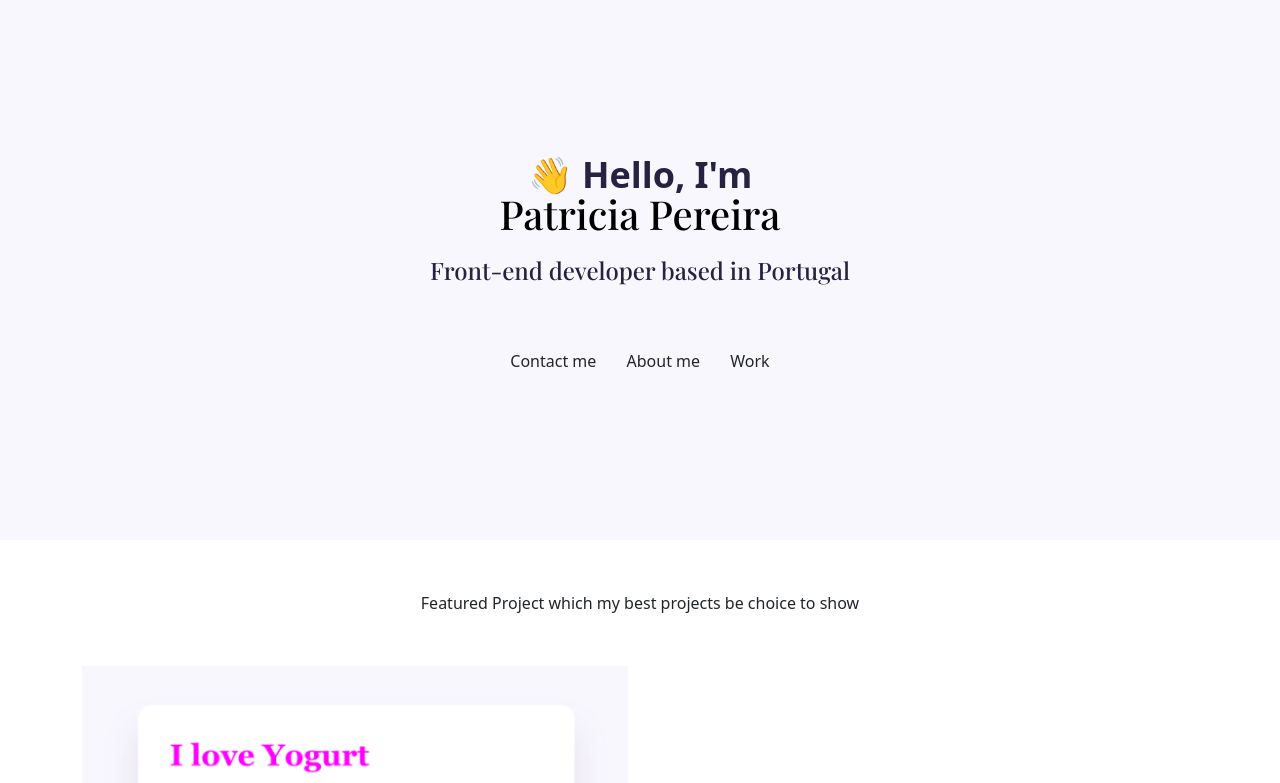
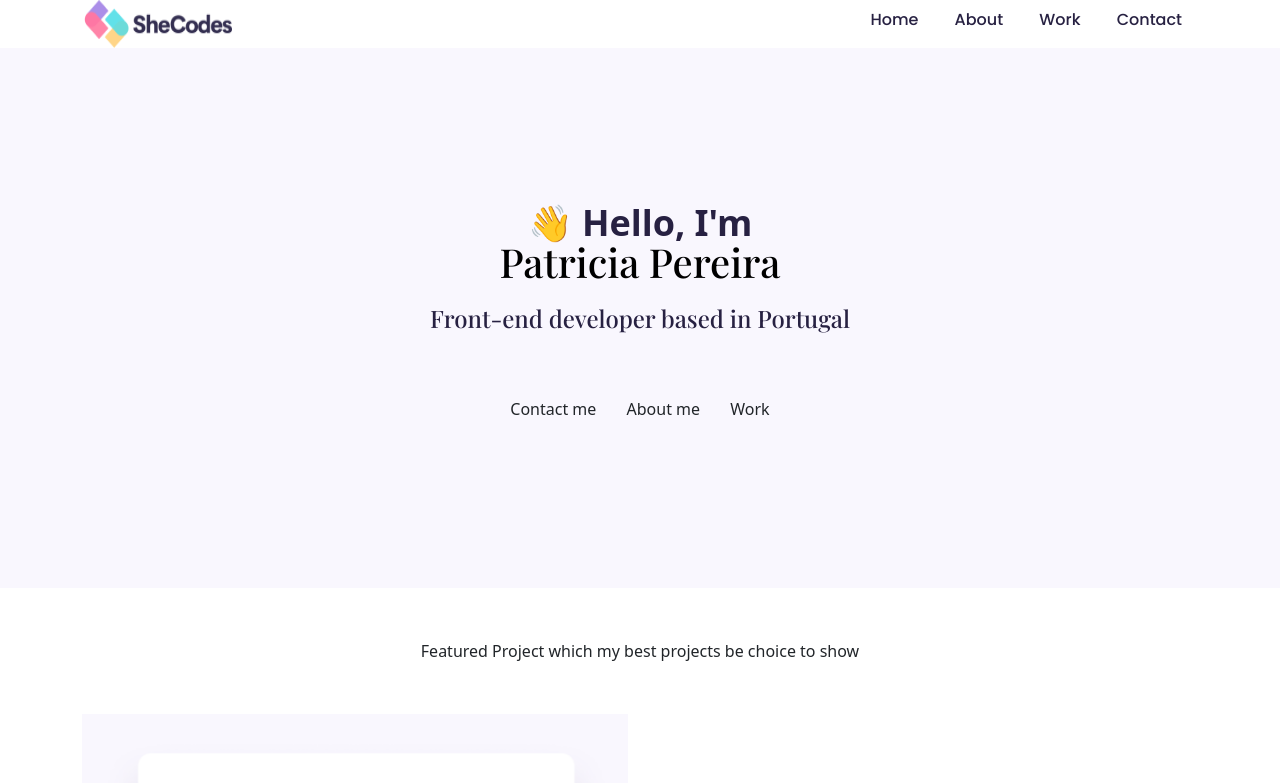
Before and after one commit to Bethanhelen/portfolio-shecodes, a plain HTML site: page index.html in a window 1280 px wide. Shown: the top 783 px of the page. Drawn offline with nearby package versions, Linux system fonts and the light colour scheme.

Commit message:
added the header

```diff
--- a/css/app.css
+++ b/css/app.css
@@ -95,6 +95,20 @@ p {
   font-size: 14px;
   font-family: var(--default-font-family);
 }
+
+nav ul li a{
+  text-decoration: none;
+  color: #272142;
+}
+nav ul li a:hover{
+  color: #6c63ff;
+}
+nav li{
+  display: inline;
+}
+.heading{
+  font-family: var(--default-font-family);
+}
 footer{
   text-align: center;
 }
--- a/index.html
+++ b/index.html
@@ -24,6 +24,22 @@
     <script src="https://kit.fontawesome.com/b5610d69c4.js" crossorigin="anonymous"></script>
   </head>
   <body>
+    <div class="container">
+      <div class="heading">
+      <nav class="d-flex justify-content-between">
+
+        <img src="/images/logo small.png" alt="" width="150" class="logo">
+        <ul class="mt-2">
+          <li><a class="px-3" href="/">Home</a></li>
+          <li><a class="px-3" href="/about.html">About</a></li>
+          <li><a class="px-3" href="/work.html">Work</a></li>
+          <li><a class="px-3" href="/contact.html">Contact</a></li>
+
+        </ul>
+
+      </nav>
+    </div>
+    </div>
     <div class="hero">
       <p>👋 Hello, I'm</p>
       <h1>Patricia Pereira</h1>
```
Also changed, not shown: about.html (+14 -0 lines), contact.html (+14 -0 lines), work.html (+15 -0 lines), images/logo small.png (added).
